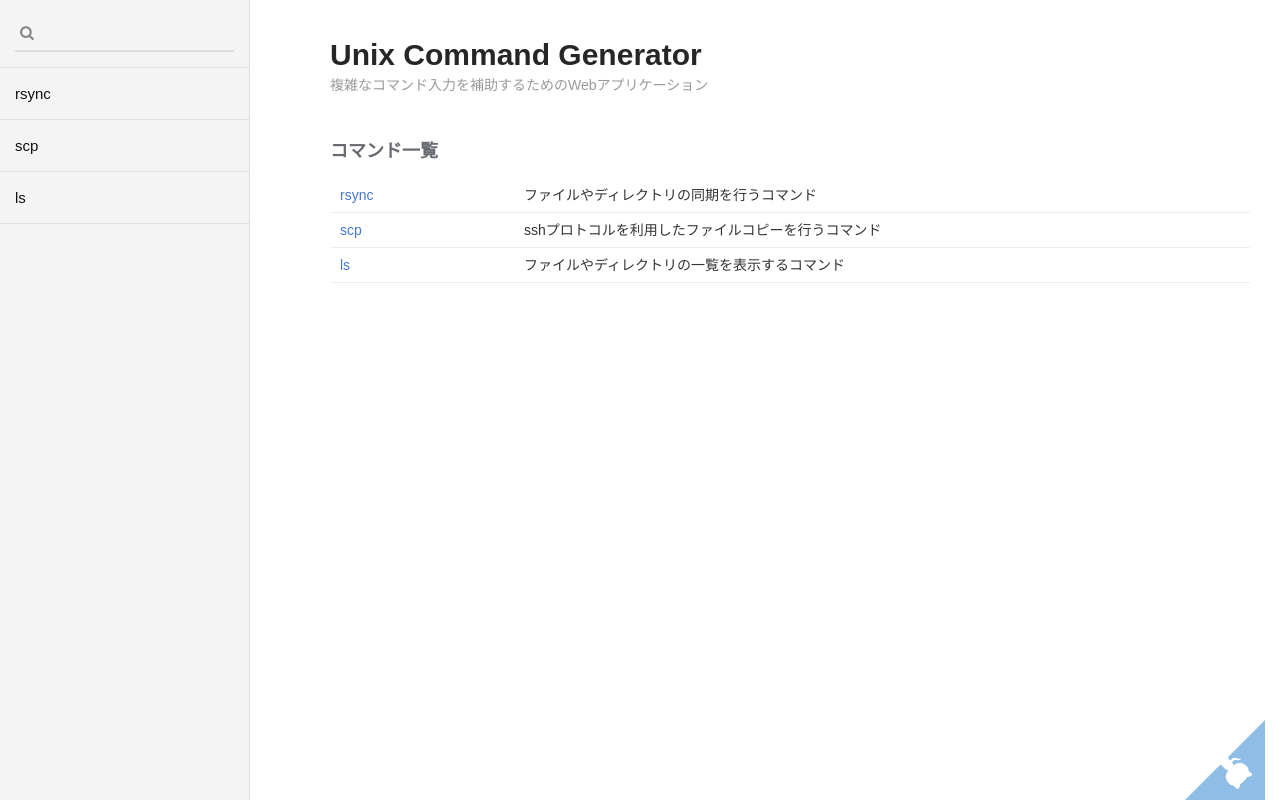
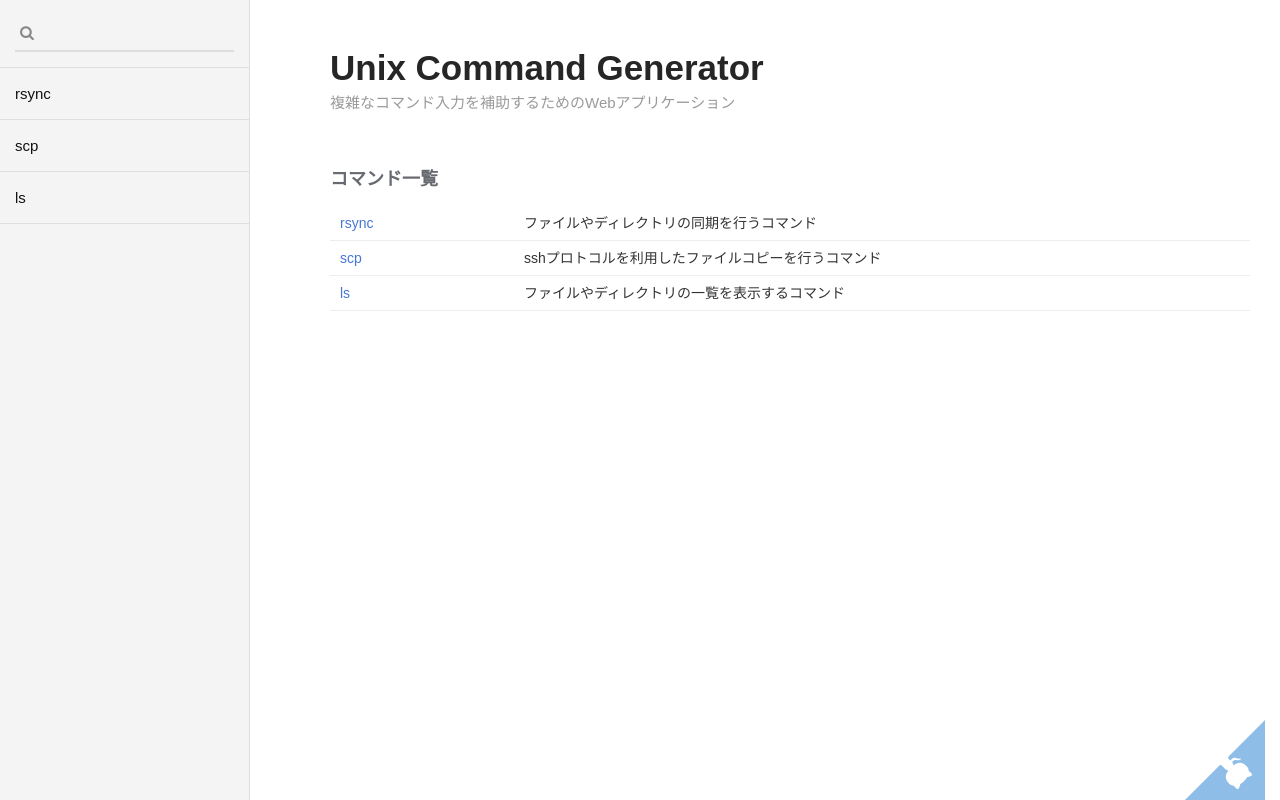
Before and after one commit to hogesuke/linux-command-generator, an Angular app: page /commands in a window 1280 px wide. Built offline with nearby package versions, Linux system fonts and the light colour scheme.

Commit message:
dashboardのstyleを調整

```diff
--- a/src/app/commands/dashboard.component.scss
+++ b/src/app/commands/dashboard.component.scss
@@ -1,11 +1,11 @@
 h1 {
-  margin-bottom: 8px;
+  margin-bottom: 10px;
   padding-bottom: 0;
 }
 
 .guidance {
-  margin-bottom: 50px;
-  font-size: 14px;
+  margin-bottom: 60px;
+  font-size: 15px;
   color: rgba(0, 0, 0, .4);
 }
 
--- a/src/styles.scss
+++ b/src/styles.scss
@@ -34,9 +34,9 @@ body {
 }
 
 h1 {
-  margin: 30px 0 40px 0;
+  margin: 40px 0 40px 0;
   padding-bottom: 20px;
-  font-size: 30px;
+  font-size: 35px;
   font-weight: bold;
   color: rgba(0, 0, 0, .85);
 }
```
